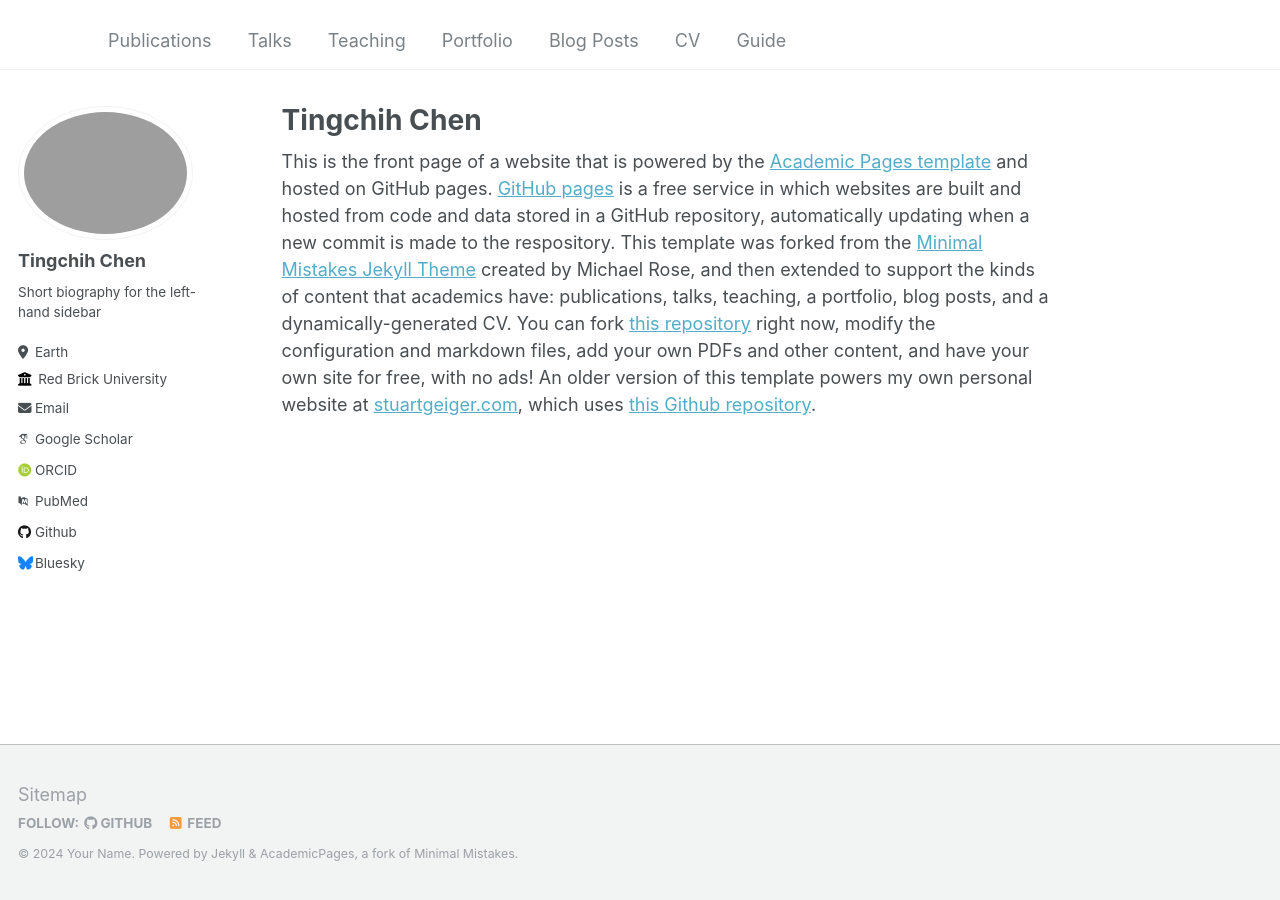
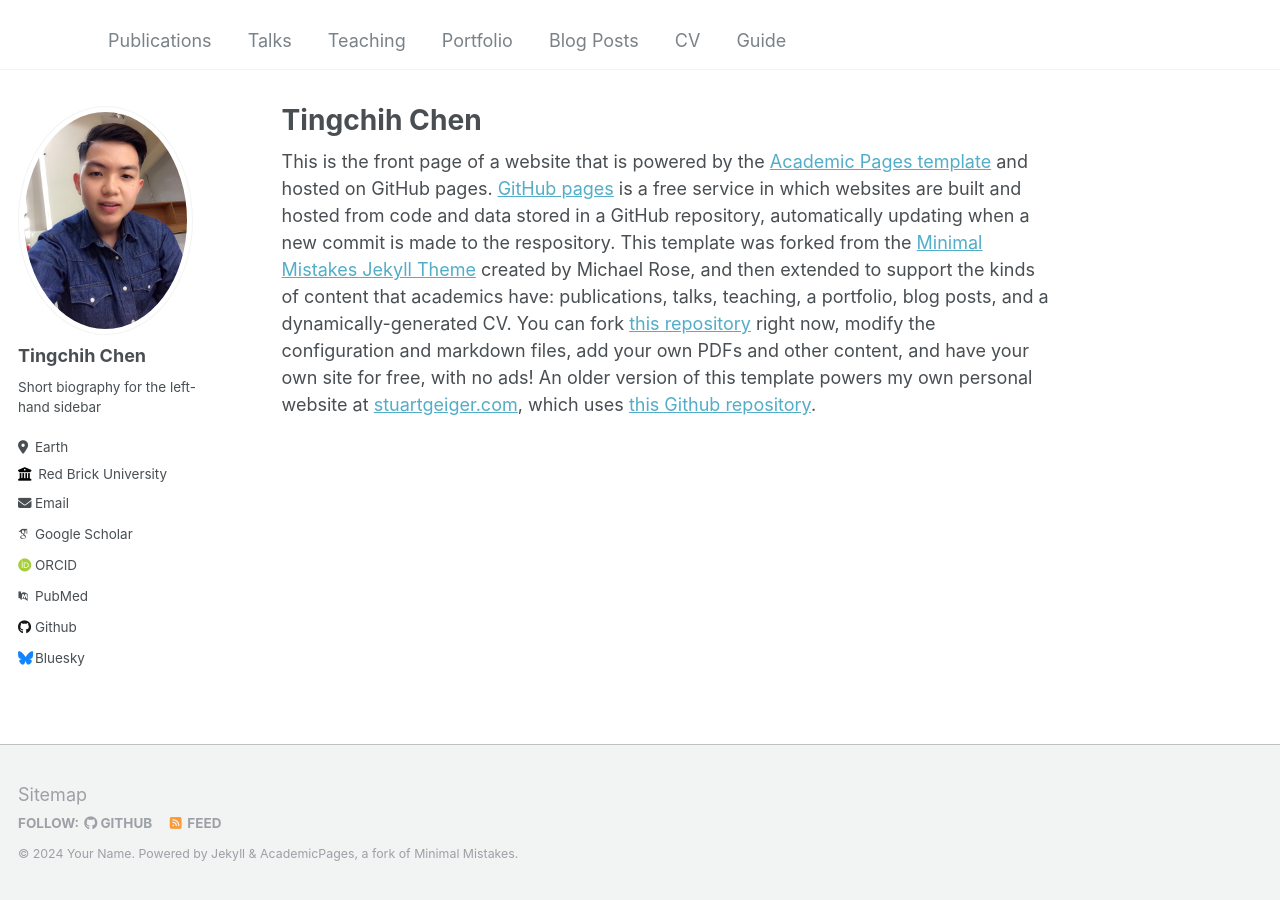
Before and after one commit to tingchihc/tingchihc.github.io, a Jekyll site: the page built from _pages/about.md, in a window 1280 px wide. Built offline with Jekyll 4.4.1, drawn with Linux system fonts in a browser that asks for light colours; some web fonts are replaced.

Commit message:
Update _config.yml

```diff
--- a/_config.yml
+++ b/_config.yml
@@ -21,7 +21,7 @@ repository               : "academicpages/academicpages.github.io"
 #               Additional customization can be done by editing /_includes/author-profile.html
 author:
   # Biographic information
-  avatar           : "Tingchih_profio.png"
+  avatar           : "Tingchih_profio.JPG"
   name             : "Tingchih Chen"
   pronouns         : # example: "she/her"
   bio              : "Short biography for the left-hand sidebar"
```
